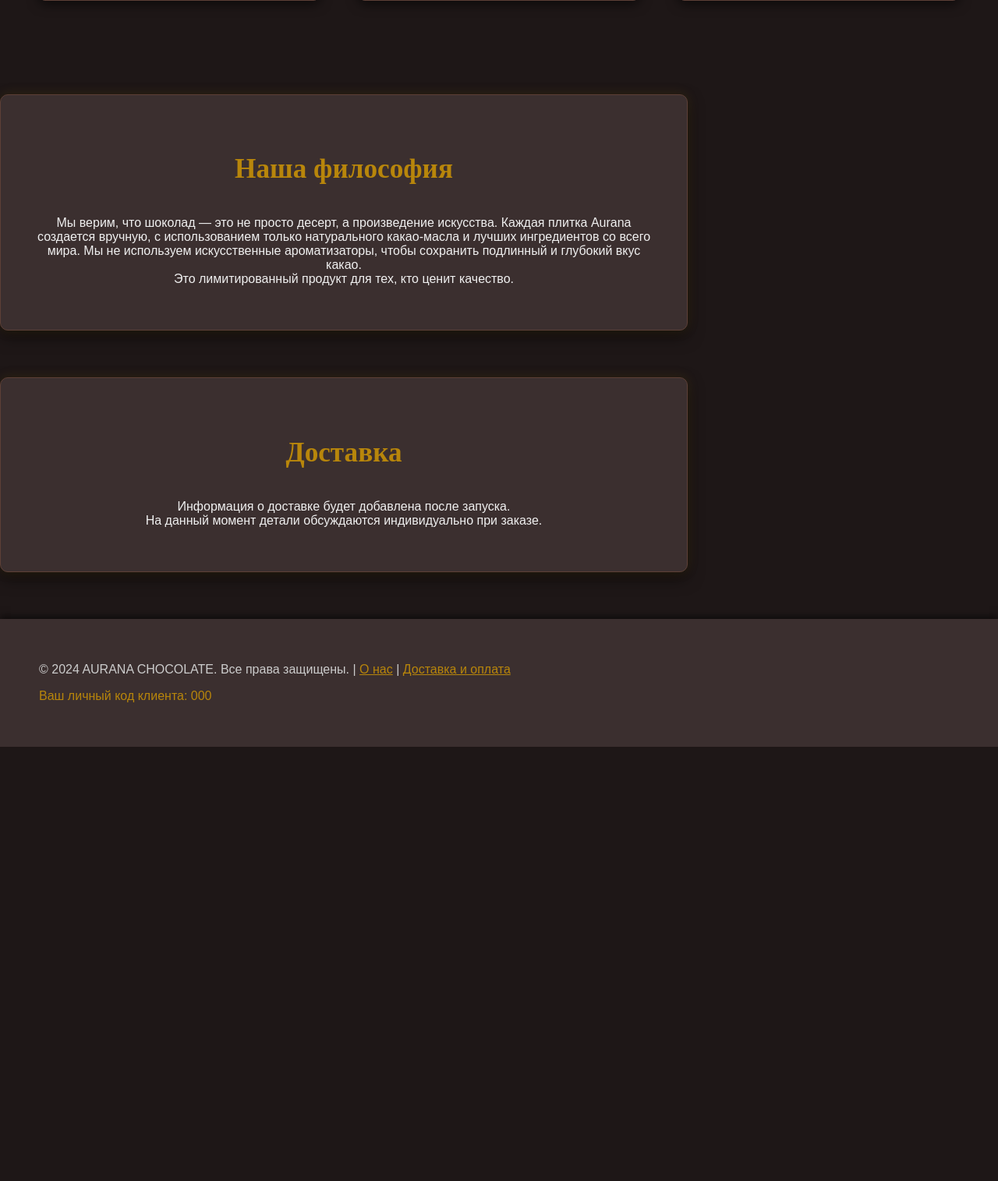
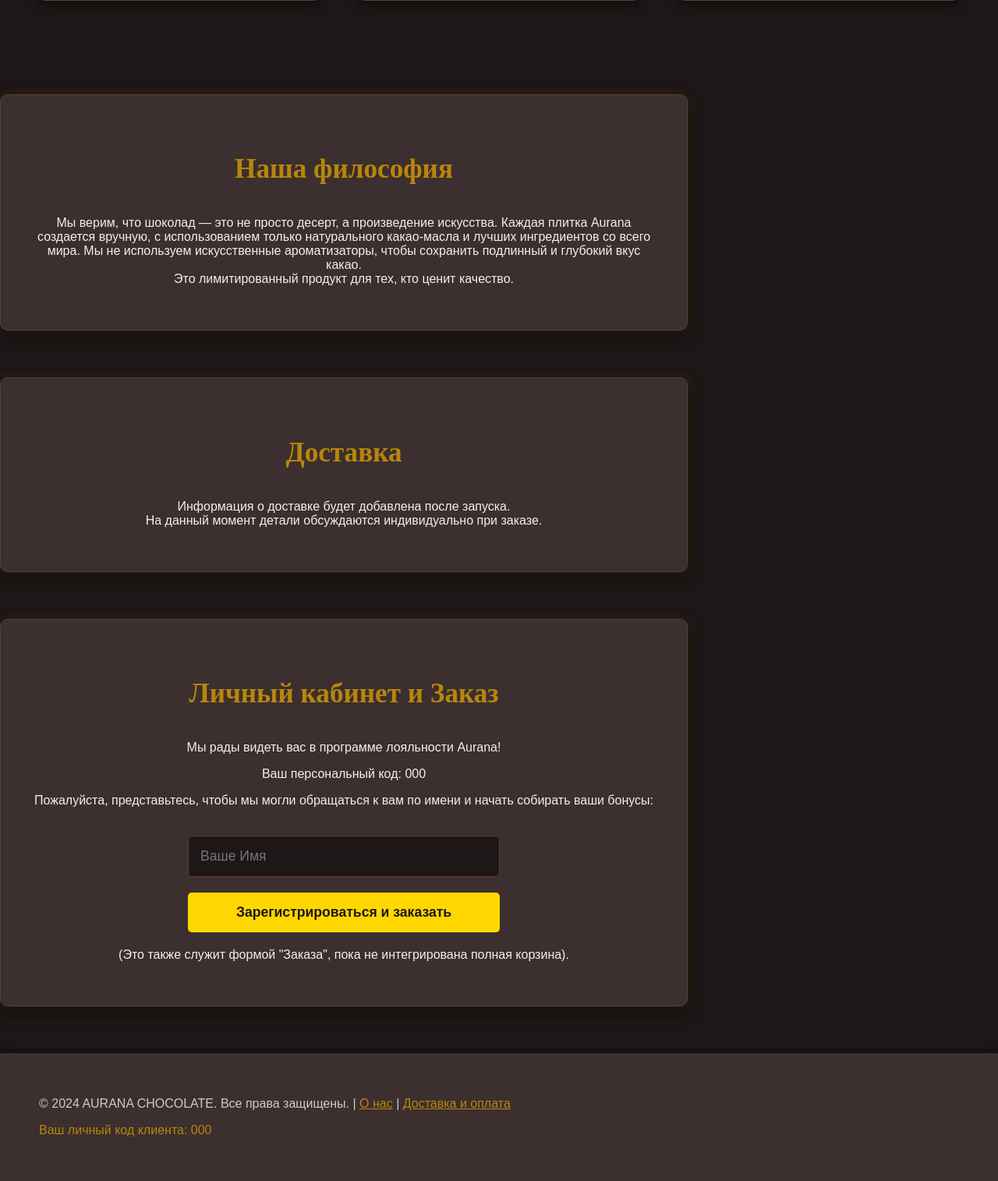
Before and after one commit to tsstish/aurana-chocolate-website, a Flask app: template templates/index.html in a window 1280 px wide. Shown: the part 1197-2712 px from the top of the page at 78% size. Before the commit the page ends 2155 px from the top, so only its background shows below. Run offline with Flask 3, Linux system fonts and the light colour scheme; the template is opened without the code that fills it: most values are stand-ins (such as "Sample title", 1, 10 or a date in 2020).

Commit message:
ФИКС: Базовая персонализация, сохранение имени, фикс дизайна

```diff
--- a/app.py
+++ b/app.py
@@ -1,93 +1,106 @@
-# Файл: app.py
-from flask import Flask, render_template, request, redirect, url_for
 import sqlite3
-import qrcode
-from io import BytesIO
-import base64
+from flask import Flask, render_template, request, redirect, url_for, make_response
 
-# Создаем наше приложение Flask
 app = Flask(__name__)
-# Указываем, где лежат шаблоны страниц (index.html)
-app.template_folder = 'templates'
+DATABASE = 'customers.db'
 
-# 1. Функция для подключения к базе данных
-def get_db_connection():
-    # Подключаемся к файлу customers.db
-    conn = sqlite3.connect('customers.db')
-    # Это позволяет обращаться к столбцам по их именам (например, customer['customer_name'])
+def get_db():
+    """Устанавливает соединение с базой данных."""
+    conn = sqlite3.connect(DATABASE)
     conn.row_factory = sqlite3.Row
     return conn
 
-# 2. Функция для создания QR-кода в виде картинки (для клубной карты)
-def generate_qr_code(data):
-    # Создаем QR-код с данными
-    img = qrcode.make(data)
+# Добавляем маршрут для обработки главной страницы
+@app.route('/')
+def index():
+    # 1. Получаем код клиента из куки (если есть)
+    customer_code = request.cookies.get('customer_code')
 
-    # Сохраняем QR-код во временную область памяти
-    buffered = BytesIO()
-    # Указываем формат PNG, который поддерживает PIL/Pillow
-    img.save(buffered, format="PNG")
+    # Инициализация переменных для передачи в шаблон
+    name = None
+    is_registered = False
 
-    # Преобразуем картинку в текст (Base64), чтобы показать на сайте без сохранения файла
-    img_str = base64.b64encode(buffered.getvalue()).decode("utf-8")
-    return img_str
+    conn = get_db()
 
-# 3. Главная страница (маршрут)
-# Обрабатывает: / (общий вход) и /секретный_код (персонализированный вход)
-@app.route('/')
-@app.route('/<secret_code>')
-def index(secret_code=None):
-    customer_info = None
-    qr_img = None
-    page_title = "Элитный шоколад ручной работы" # SEO-заголовок по умолчанию
+    if customer_code:
+        # 2. Если код есть, пытаемся найти клиента и его имя
+        customer_data = conn.execute(
+            'SELECT name, registered, last_visit FROM customers WHERE code = ?',
+            (customer_code,)
+        ).fetchone()
 
-    # --- Логика персонализации ---
-    if secret_code:
-        conn = get_db_connection()
-        # Ищем клиента по уникальному секретному коду
-        customer = conn.execute(
-            'SELECT * FROM customers WHERE qr_code_secret = ?', (secret_code,)
-        ).fetchone()
-        conn.close()
+        if customer_data:
+            name = customer_data['name']
+            is_registered = customer_data['registered']
 
-        if customer:
-            # Клиент найден! Заполняем информацию для страницы
-            customer_info = dict(customer)
-            # Меняем заголовок на персонализированный
-            page_title = f"С возвращением, {customer_info['customer_name'] or 'дорогой гость'}!"
+            # Обновляем время последнего посещения
+            conn.execute('UPDATE customers SET last_visit = CURRENT_TIMESTAMP WHERE code = ?', (customer_code,))
+            conn.commit()
 
-        else:
-            # Код не найден, перенаправляем на обычную главную страницу
-            return redirect(url_for('index'))
+    conn.close()
 
-        # Генерируем QR-код для клубной карты (даже если имя не введено)
-        # Это тестовая заглушка, реальный сервис для Wallet настраивается отдельно
-        wallet_link = f"https://wallet.example.com/add?id={secret_code}"
-        qr_img = generate_qr_code(wallet_link)
+    # Если код найден и имя сохранено, то is_registered будет True
+    # name будет содержать имя или None
 
-    # Отправляем информацию нашему HTML-шаблону index.html
+    # 3. Рендеринг шаблона с данными о клиенте
     return render_template('index.html',
-                           customer=customer_info,
-                           qr_img=qr_img,
-                           page_title=page_title)
+                           customer_code=customer_code,
+                           name=name,
+                           is_registered=is_registered)
 
-# Добавляем маршрут для первого входа (обновление имени)
-@app.route('/register/<secret_code>', methods=['POST'])
-def register_customer(secret_code):
-    new_name = request.form.get('customer_name')
-    if new_name and secret_code:
-        conn = get_db_connection()
-        # Обновляем имя клиента в базе данных по секретному коду
+# Маршрут для обработки регистрации имени
+@app.route('/register', methods=['POST'])
+def register():
+    customer_code = request.cookies.get('customer_code')
+    name = request.form.get('name')
+
+    # 1. Проверка наличия кода и имени
+    if not customer_code or not name:
+        return redirect(url_for('index'))
+
+    conn = get_db()
+
+    # 2. Обновляем запись в базе данных: устанавливаем имя и флаг регистрации
+    conn.execute(
+        'UPDATE customers SET name = ?, registered = 1, registration_date = CURRENT_TIMESTAMP WHERE code = ?',
+        (name, customer_code)
+    )
+    conn.commit()
+    conn.close()
+
+    # 3. Перенаправляем обратно на главную страницу (где уже будет видно имя и код)
+    return redirect(url_for('index'))
+
+
+# Маршрут для обработки сканирования QR-кода (установка куки)
+@app.route('/qr/<customer_code>')
+def qr_entry(customer_code):
+    conn = get_db()
+
+    # 1. Проверяем, существует ли такой код в базе
+    exists = conn.execute('SELECT code FROM customers WHERE code = ?', (customer_code,)).fetchone()
+
+    if exists:
+        # 2. Если код существует, создаем ответ и устанавливаем куки
+        resp = make_response(redirect(url_for('index')))
+        # Куки действует 30 дней
+        resp.set_cookie('customer_code', customer_code, max_age=30*24*60*60)
+
+        # Обновляем время первого посещения, если это первый раз
         conn.execute(
-            'UPDATE customers SET customer_name = ? WHERE qr_code_secret = ?',
-            (new_name, secret_code)
+             'UPDATE customers SET first_visit = CURRENT_TIMESTAMP WHERE code = ? AND first_visit IS NULL',
+             (customer_code,)
         )
         conn.commit()
         conn.close()
+        return resp
+    else:
+        conn.close()
+        # 3. Если код недействителен, просто отправляем на главную
+        return redirect(url_for('index'))
 
-    # Перенаправляем клиента обратно на его персонализированную страницу
-    return redirect(url_for('index', secret_code=secret_code))
-
-# Для локального тестирования (удалить при публикации на Vercel!)
 if __name__ == '__main__':
+    # Эта часть запускает Flask-приложение
+    # При реальном развертывании на Vercel эта часть не используется,
+    # Vercel использует переменную 'app' напрямую.
     app.run(debug=True)
--- a/templates/index.html
+++ b/templates/index.html
@@ -133,15 +132,15 @@
             margin-bottom: 40px;
         }
 
-        /* Стиль для информационных секций (О нас, Доставка) */
+        /* Стиль для информационных секций (О нас, Доставка, Регистрация) */
         .info-section {
             background-color: var(--color-dark-secondary);
             border: 1px solid var(--color-border);
             border-radius: 10px;
             padding: 40px;
-            margin: 40px auto;
+            /* ФИКС: Увеличенный маржин снизу для отступа от футера */
+            margin: 40px auto 80px auto;
             max-width: 800px;
-            /* ДОБАВЛЕНО ЛЕГКОЕ СВЕЧЕНИЕ */
             box-shadow: 0 0 15px rgba(184, 134, 11, 0.15), 0 8px 20px rgba(0,0,0,0.5);
             color: var(--color-text-light);
         }
@@ -224,6 +221,65 @@
             transform: translateY(-1px);
         }
 
+        /* ФОРМА РЕГИСТРАЦИИ (Новые стили) */
+        .registration-form {
+            display: flex;
+            flex-direction: column;
+            gap: 20px;
+            max-width: 400px;
+            margin: 0 auto;
+            padding-top: 20px;
+        }
+
+        .registration-form input[type="text"] {
+            padding: 15px;
+            border: 1px solid var(--color-border);
+            border-radius: 5px;
+            background-color: var(--color-dark-primary);
+            color: var(--color-text-light);
+            font-size: 1.1em;
+            transition: border-color 0.3s;
+        }
+
+        .registration-form input[type="text"]:focus {
+            outline: none;
+            border-color: var(--color-gold-light);
+        }
+
+        .registration-button {
+            padding: 15px;
+            background-color: var(--color-gold-light);
+            color: var(--color-text-dark);
+            border: none;
+            border-radius: 5px;
+            font-weight: bold;
+            font-size: 1.1em;
+            cursor: pointer;
+            transition: background-color 0.3s, transform 0.2s;
+        }
+
+        .registration-button:hover {
+            background-color: #e5c100;
+            transform: translateY(-1px);
+        }
+
+        .account-info {
+            text-align: left;
+            padding-top: 20px;
+            line-height: 1.8;
+            border-top: 1px solid var(--color-border);
+            margin-top: 20px;
+        }
+
+        .account-info p {
+            margin: 5px 0;
+        }
+
+        .account-info .highlight {
+            color: var(--color-gold-light);
+            font-weight: bold;
+        }
+
         /* Футер */
         .footer {
             background-color: var(--color-dark-secondary);
@@ -236,7 +292,7 @@
             color: var(--color-bronze);
         }
 
-        .customer-code {
+        .customer-code-footer {
             color: var(--color-bronze);
         }
 
@@ -304,7 +360,7 @@
                     <h4>Плитка молочного шоколада с сублимированной клубникой</h4>
                     <p>Настоящая клубника в лучшем молочном шоколаде. Идеальное сочетание сладости и кислинки, которое тает во рту.</p>
                     <div class="price">1500 ₽</div>
-                    <a href="#contact" class="buy-button">Заказать</a>
+                    <a href="#account" class="buy-button">Заказать</a>
                 </div>
             </div>
 
@@ -314,7 +370,7 @@
                     <h4>Плитка молочного шоколада с мороженным пломбир - крем-брюле</h4>
                     <p>Эксклюзивное сочетание, имитирующее вкус нежного пломбира и карамелизированного крем-брюле. Наслаждение для гурманов.</p>
                     <div class="price">1600 ₽</div>
-                    <a href="#contact" class="buy-button">Заказать</a>
+                    <a href="#account" class="buy-button">Заказать</a>
                 </div>
             </div>
 
@@ -324,7 +380,7 @@
                     <h4>Плитка молочного шоколада с манго</h4>
                     <p>Тропический взрыв! Сочный, сладкий манго в молочном шоколаде. Идеально для тех, кто ищет необычные вкусовые решения.</p>
                     <div class="price">1500 ₽</div>
-                    <a href="#contact" class="buy-button">Заказать</a>
+                    <a href="#account" class="buy-button">Заказать</a>
                 </div>
             </div>
         </div>
@@ -340,13 +396,52 @@
         <p>Информация о доставке будет добавлена после запуска. <br>На данный момент детали обсуждаются индивидуально при заказе.</p>
     </section>
 
+    <section class="section info-section" id="account">
+        <h3>Личный кабинет и Заказ</h3>
+
+        {% if customer_code %}
+            {% if is_registered and name %}
+                <p>Добро пожаловать обратно, <span class="highlight">{{ name }}</span>!</p>
+
+                <div class="account-info">
+                    <p>Ваш персональный код лояльности: <span class="highlight">{{ customer_code }}</span></p>
+                    <p>Статус: <span class="highlight">Участник программы</span></p>
+                    <p>Бонусные баллы: <span class="highlight">0</span> (скоро здесь будет история)</p>
+                    <p>Ваши заказы: <span class="highlight">0</span></p>
+                </div>
+
+                <p style="margin-top: 20px;">Для заказа свяжитесь с нами, указав свой <span class="highlight">код клиента</span> и выбранный шоколад.</p>
+                <p>— <a href="#" class="hero-button" style="text-decoration:none; margin-top:15px; width:auto;">Связаться для оформления заказа</a> —</p>
+
+            {% else %}
+                <p>Мы рады видеть вас в программе лояльности Aurana!</p>
+                <p>Ваш персональный код: <span class="highlight">{{ customer_code }}</span></p>
+                <p>Пожалуйста, представьтесь, чтобы мы могли обращаться к вам по имени и начать собирать ваши бонусы:</p>
+
+                <form class="registration-form" method="POST" action="{{ url_for('register') }}">
+                    <input type="text" name="name" placeholder="Ваше Имя" required>
+                    <button type="submit" class="registration-button">Зарегистрироваться и заказать</button>
+                </form>
+                <p style="margin-top: 20px;">(Это также служит формой "Заказа", пока не интегрирована полная корзина).</p>
+
+            {% endif %}
+        {% else %}
+            <p>Вы еще не являетесь участником программы лояльности. <span class="highlight">Ваш код клиента: AXXXXX</span></p>
+            <p style="margin-top: 20px;">Для оформления заказа или получения своего персонального кода, свяжитесь с нами:</p>
+            <p>— <a href="#" class="hero-button" style="text-decoration:none; margin-top:15px; width:auto;">Связаться для оформления заказа</a> —</p>
+            <p style="margin-top: 15px;">(При первом заказе вы получите свою персональную визитку с QR-кодом).</p>
+        {% endif %}
+
+    </section>
+
+
     <footer class="footer">
         <p>
             &copy; 2024 AURANA CHOCOLATE. Все права защищены. |
             <a href="#about">О нас</a> |
             <a href="#delivery">Доставка и оплата</a>
         </p>
-        <p class="customer-code">Ваш личный код клиента: {{ customer_code }}</p>
+        <p class="customer-code-footer">Ваш личный код клиента: <span class="customer-code">{{ customer_code if customer_code else 'AXXXXX' }}</span></p>
     </footer>
 
 </body>
```
Also changed, not shown: other parts of templates/index.html (+19 -22 lines), setup_database.py (+16 -51 lines).
